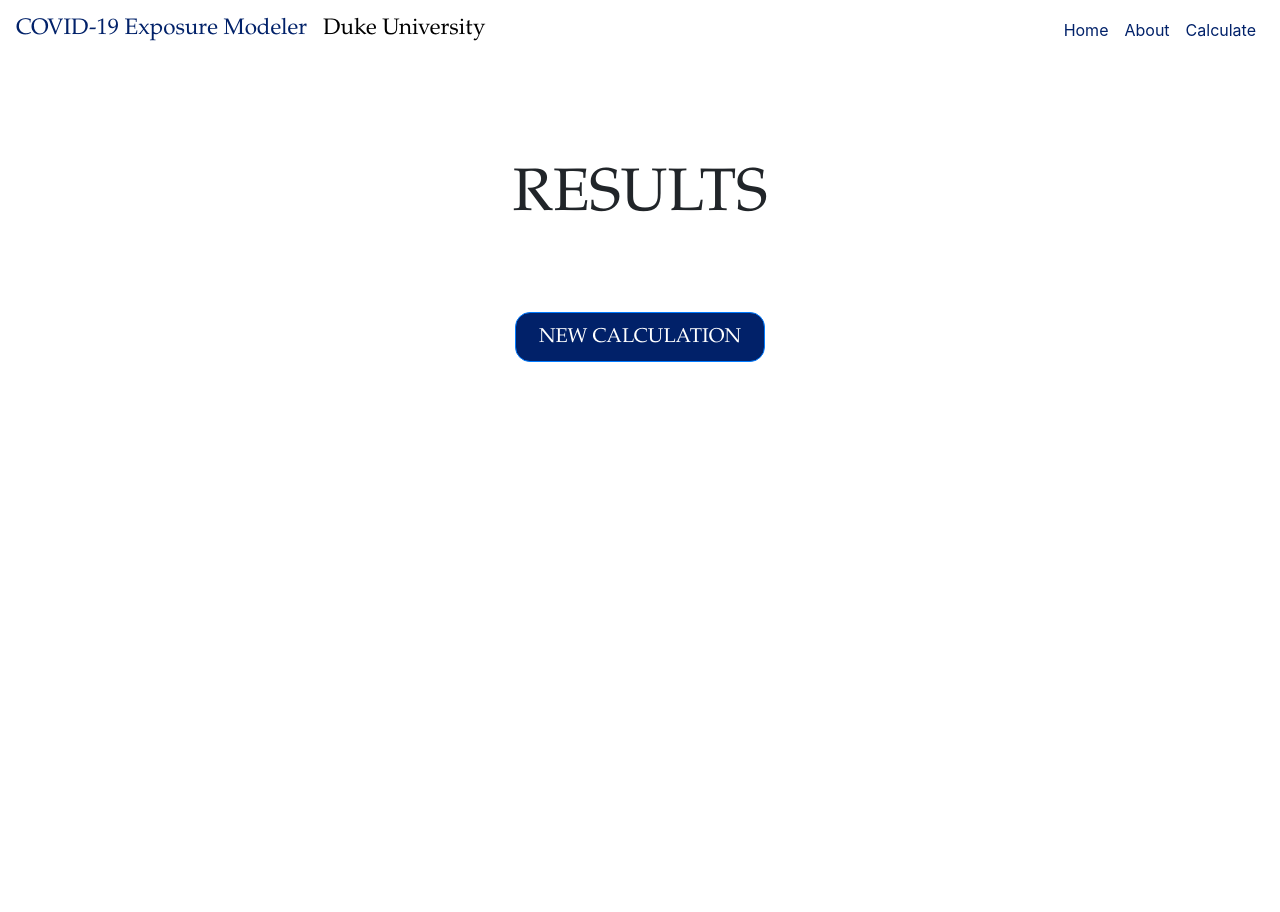
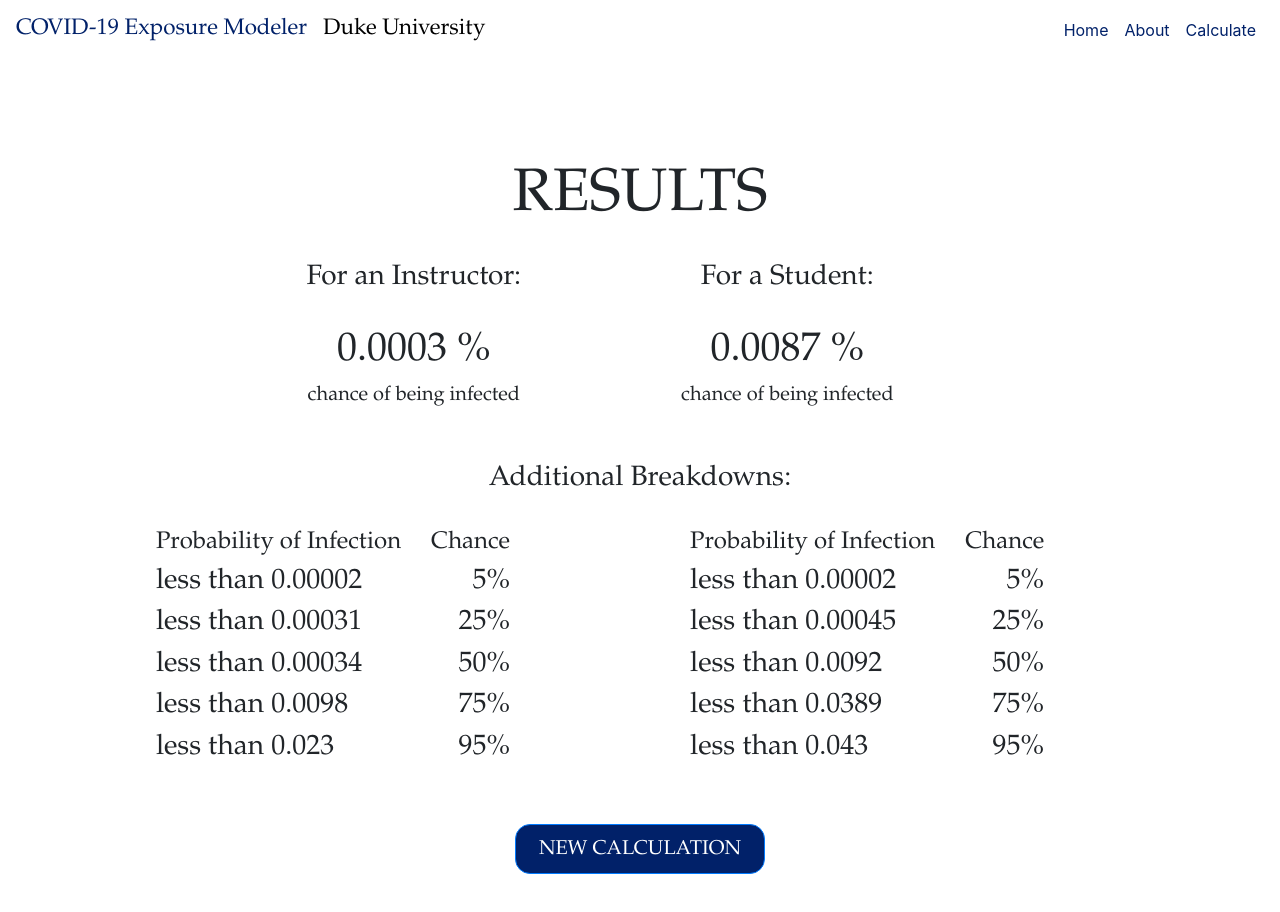
Before and after one commit to ayushgarg-ag/COVID-Risk-Web-App, a React (Create React App) app: page /results in a window 1280 px wide. Shown: the top 912 px of the page. Before the commit the page ends 800 px from the top, so only its background shows below. Built offline with nearby package versions, Linux system fonts and the light colour scheme.

Commit message:
results page template + hover button

```diff
--- a/src/components/CalculateHome.js
+++ b/src/components/CalculateHome.js
@@ -2,23 +2,15 @@ import React from 'react';
 import './CalculateHome.css';
 import "bootstrap/dist/css/bootstrap.min.css";
 import { BsFillQuestionCircleFill } from "react-icons/bs";
-import Button from "react-bootstrap/Button";
 import OverlayTrigger from "react-bootstrap/OverlayTrigger";
 import Tooltip from "react-bootstrap/Tooltip";
-import Popover from "react-bootstrap/Popover";
 
-function renderTooltip(props) {
+function renderBasicTooltip(props) {
+    return <Tooltip {...props}>The basic assessment is best for...</Tooltip>;
+}
+function renderAdvancedTooltip(props) {
     return <Tooltip {...props}>The advanced assessment is best for...</Tooltip>;
-  }
-
-  const popover = (
-      <Popover>
-        <Popover.Title as="h1">Basic Test</Popover.Title>
-        <Popover.Content>
-          The basic assessment is best for...
-        </Popover.Content>
-      </Popover>
-    );
+}
 
 function CalculateHome(){
 
@@ -28,13 +20,13 @@ function CalculateHome(){
             <a href="/locations-basic">
                 <button className="btn btn-primary">BASIC</button>
             </a>
-            <OverlayTrigger trigger="click" placement="right" overlay={popover}>
-            <Button size="sm" variant="success">What's this?</Button>
+            <OverlayTrigger placement="right" delay={{ show: 250, hide: 400 }} overlay={renderBasicTooltip}>
+                <BsFillQuestionCircleFill variant="success" />
             </OverlayTrigger><br/>
             <a href="/locations-advanced">
                 <button className="btn btn-primary">ADVANCED</button>
             </a>
-            <OverlayTrigger placement="right" delay={{ show: 250, hide: 400 }} overlay={renderTooltip}>
+            <OverlayTrigger placement="right" delay={{ show: 250, hide: 400 }} overlay={renderAdvancedTooltip}>
                 <BsFillQuestionCircleFill variant="success" />
             </OverlayTrigger>
         </nav>
--- a/src/components/Results.css
+++ b/src/components/Results.css
@@ -0,0 +1,25 @@
+.instructor-results{
+    display: inline-block;
+    margin-right: 40px;
+    margin-left: 40px;
+}
+
+.student-results{
+    display: inline-block;
+    margin-right: 120px;
+    margin-left: 120px;
+}
+
+.prob-infection{
+    display: inline-block;
+    margin-right: 20px;
+    margin-left: 10px;
+    text-align: left;
+}
+
+.chance{
+    display: inline-block;
+    margin-right: 10px;
+    margin-left: 10px;
+    text-align: right;
+}
--- a/src/components/Results.js
+++ b/src/components/Results.js
@@ -2,14 +2,92 @@ import React from 'react';
 import './Results.css';
 
 function Results(){
+
+    var percentFaculty = 0.0003;
+    var percentStudent = 0.0087;
+
+    //Stand-in data
+    var probFaculty5 = 0.00002;
+    var probFaculty25 = 0.00031;
+    var probFaculty50 = 0.00034;
+    var probFaculty75 = 0.0098;
+    var probFaculty95 = 0.023;
+    var probStudent5 = 0.00002;
+    var probStudent25 = 0.00045;
+    var probStudent50 = 0.0092;
+    var probStudent75 = 0.0389;
+    var probStudent95 = 0.043;
+
     return(
         <nav className="centered-layout">
             <h1 className="title">RESULTS</h1>
             <p className="desc">
             </p>
+            <div>
+                <div className="instructor-results">
+                    <h3>For an Instructor:</h3><br/>
+                    <h1>{percentFaculty} %</h1>
+                    <h5>chance of being infected</h5>
+                </div>
+                <div className="student-results">
+                    <h3>For a Student:</h3><br/>
+                    <h1>{percentStudent} %</h1>
+                    <h5>chance of being infected</h5>
+                </div>
+            </div><br/><br/>
+
+            <div>
+                <div >
+                    <h3>Additional Breakdowns:</h3>
+                </div><br/>
+            </div>
+
+            <div>
+                <div className="instructor-results">
+                    <div className="prob-infection">
+                        <h4>Probability of Infection</h4>
+                        {/* Does anyone know how to type < / I can't find the escape key and it throws and error when I just try to type <. */}
+                        <h3>less than {probFaculty5}</h3>
+                        <h3>less than {probFaculty25}</h3>
+                        <h3>less than {probFaculty50}</h3>
+                        <h3>less than {probFaculty75}</h3>
+                        <h3>less than {probFaculty95}</h3>
+                    </div>
+                    <div className="chance">
+                        <h4>Chance</h4>
+                        <h3>5%</h3>
+                        <h3>25%</h3>
+                        <h3>50%</h3>
+                        <h3>75%</h3>
+                        <h3>95%</h3>
+                    </div>
+
+
+                </div>
+                <div className="student-results">
+                    <div className="prob-infection">
+                        <h4>Probability of Infection</h4>
+                        <h3>less than {probStudent5}</h3>
+                        <h3>less than {probStudent25}</h3>
+                        <h3>less than {probStudent50}</h3>
+                        <h3>less than {probStudent75}</h3>
+                        <h3>less than {probStudent95}</h3>
+                    </div>
+                    <div className="chance">
+                        <h4>Chance</h4>
+                        <h3>5%</h3>
+                        <h3>25%</h3>
+                        <h3>50%</h3>
+                        <h3>75%</h3>
+                        <h3>95%</h3>
+                    </div>
+                </div>
+            </div>
+
+
             <a href="/calculate-home">
-                <button className="btn btn-primary">NEW CALCULATION</button><br/>
-            </a>
+                <button className="btn btn-primary">NEW CALCULATION</button>
+            </a><br/><br/><br/>
         </nav>
     )
 }
```
